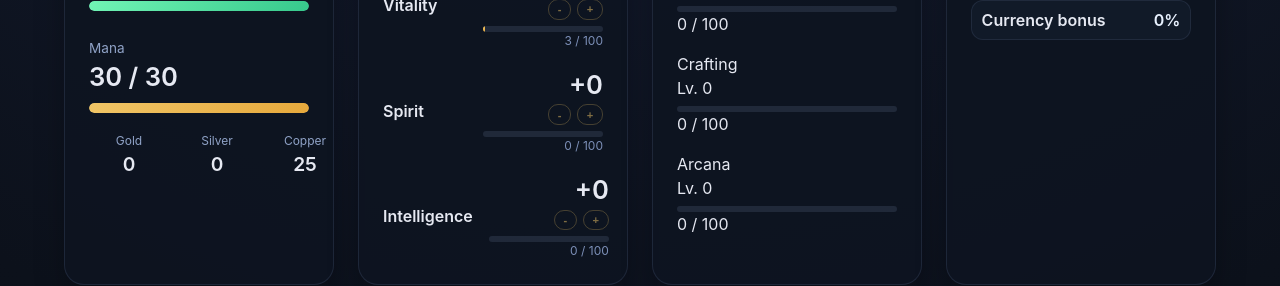
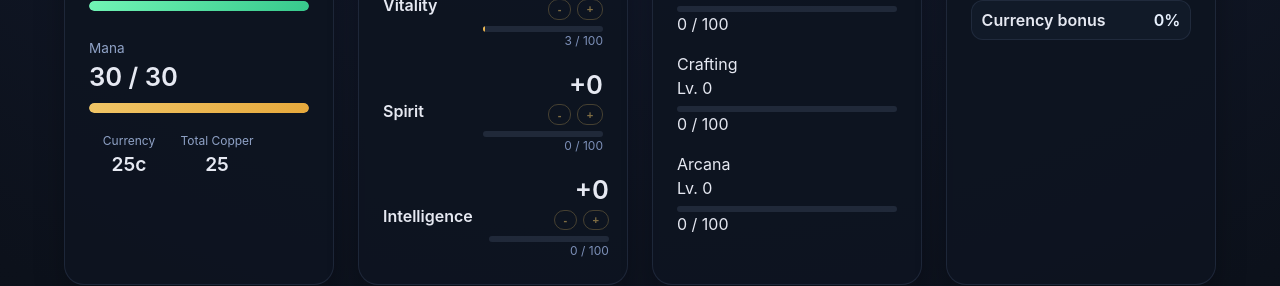
Before and after one commit to Redpoint1/theland, a Vue app: page / in a window 1280 px wide. Shown: the part 800-1086 px from the top of the page. Built offline with nearby package versions, Linux system fonts and the light colour scheme.

Commit message:
add format currency

```diff
--- a/src/App.vue
+++ b/src/App.vue
@@ -39,7 +39,7 @@ const activeActionName = computed(() => {
 const totalCopper = computed(
   () => currencyBreakdown.value.gold * 10000 + currencyBreakdown.value.silver * 100 + currencyBreakdown.value.copper,
 )
-const readableCurrency = computed(() => game.formatCopperToCurrency(totalCopper.value))
+const readableCurrency = computed(() => game.formatCopperToCurrency(totalCopper.value, { showAllUnits: true }))
 
 const hpPercent = computed(() => Math.floor((playerHp.value / Math.max(1, maxHp.value)) * 100))
 const manaPercent = computed(() => Math.floor((mana.value / Math.max(1, maxMana.value)) * 100))
@@ -140,9 +140,7 @@ onBeforeUnmount(() => {
         <template #content>
           <div class="info-tooltip-title">Currency</div>
           <div class="info-tooltip-line">{{ readableCurrency }}</div>
-          <div class="info-tooltip-line">Gold: {{ currencyBreakdown.gold }}</div>
-          <div class="info-tooltip-line">Silver: {{ currencyBreakdown.silver }}</div>
-          <div class="info-tooltip-line">Copper: {{ currencyBreakdown.copper }}</div>
+          <div class="info-tooltip-line">Explicit: {{ game.formatCopperToCurrency(totalCopper, { showAllUnits: true }) }}</div>
           <div class="info-tooltip-line info-tooltip-muted">1 Gold = 100 Silver = 10,000 Copper.</div>
           <div class="info-tooltip-line info-tooltip-muted">Total Copper: {{ totalCopper }}</div>
         </template>
--- a/src/components/IdleActionCard.vue
+++ b/src/components/IdleActionCard.vue
@@ -2,6 +2,7 @@
 import type { ActionItem } from '../stores/game'
 import ProgressBar from './ProgressBar.vue'
 import InfoTooltip from './InfoTooltip.vue'
+import { formatCopperToCurrency } from '../stores/game/progression'
 
 const props = defineProps<{
   action: ActionItem
@@ -46,7 +47,7 @@ const describeEntries = (entries?: Record<string, number>) =>
             Skill XP · {{ entry }}
           </div>
           <div v-if="props.action.gains.currency" class="info-tooltip-line info-tooltip-muted">
-            Currency reward: +{{ props.action.gains.currency }}c (before multipliers)
+            Currency reward: +{{ formatCopperToCurrency(props.action.gains.currency) }} (before multipliers)
           </div>
           <div v-if="props.action.manaCost" class="info-tooltip-line info-tooltip-muted">
             Mana cost: {{ props.action.manaCost }} per completion
--- a/src/components/InventoryItemCard.vue
+++ b/src/components/InventoryItemCard.vue
@@ -2,6 +2,7 @@
 import { computed } from 'vue'
 import type { InventorySlot, ItemDef } from '../stores/game'
 import InfoTooltip from './InfoTooltip.vue'
+import { formatCopperToCurrency } from '../stores/game/progression'
 
 const props = defineProps<{
   slot: InventorySlot
@@ -37,7 +38,7 @@ const canUse = computed(() => canSell.value && itemDef.value?.type === 'Consumab
               <div v-if="itemDef.effectDescription" class="info-tooltip-line">Effect: {{ itemDef.effectDescription }}</div>
               <div class="info-tooltip-line info-tooltip-muted">Type: {{ itemDef.type }} · {{ itemDef.subtype }}</div>
               <div class="info-tooltip-line info-tooltip-muted">Quality: {{ itemDef.quality }}</div>
-              <div class="info-tooltip-line info-tooltip-muted">Value: {{ itemDef.priceCopper }}c</div>
+              <div class="info-tooltip-line info-tooltip-muted">Value: {{ formatCopperToCurrency(itemDef.priceCopper) }}</div>
               <div class="info-tooltip-line info-tooltip-muted">Stack: {{ itemDef.maxStack }}</div>
               <div class="info-tooltip-line info-tooltip-muted">Owned in slot: {{ slot.quantity }}</div>
             </template>
@@ -48,7 +49,7 @@ const canUse = computed(() => canSell.value && itemDef.value?.type === 'Consumab
       </div>
       <div class="inventory-meta">
         <div class="inventory-quality">{{ itemDef.quality }}</div>
-        <div class="inventory-price">{{ itemDef.priceCopper }}c</div>
+        <div class="inventory-price">{{ formatCopperToCurrency(itemDef.priceCopper) }}</div>
       </div>
       <div class="inventory-actions">
         <button class="toggle" :disabled="!canUse" @click="emit('use', slot.id)">Use</button>
--- a/src/stores/game/actions.ts
+++ b/src/stores/game/actions.ts
@@ -1,5 +1,5 @@
 import { computed, ref, type ComputedRef, type Ref } from 'vue'
-import type { SkillBonuses } from './progression'
+import { formatCopperToCurrency, type SkillBonuses } from './progression'
 import type {
   ActiveTask,
   ActiveTaskType,
@@ -121,12 +121,7 @@ export const useActionLogic = ({
       const bonus = skillBonuses.value.currencyMultiplier
       const totalCopper = Math.floor(action.gains.currency * bonus)
       if (totalCopper > 0) {
-        const gold = Math.floor(totalCopper / 10000)
-        const silver = Math.floor((totalCopper % 10000) / 100)
-        const copper = totalCopper % 100
-        if (gold) summary.push(`+${gold}g`)
-        if (silver) summary.push(`+${silver}s`)
-        if (copper || (!gold && !silver)) summary.push(`+${copper}c`)
+        summary.push(`+${formatCopperToCurrency(totalCopper)}`)
       }
     }
 
--- a/src/stores/game/combat.ts
+++ b/src/stores/game/combat.ts
@@ -1,4 +1,5 @@
 import { computed, type ComputedRef, type Ref } from 'vue'
+import { formatCopperToCurrency } from './progression'
 import type { SkillBonuses } from './progression'
 import type {
   ActiveTask,
@@ -114,7 +115,7 @@ export const useCombatLogic = ({
   }
 
   const handleEnemyDefeated = () => {
-    const rewardSummary = `+${combatRewards.exp} XP, +${combatRewards.copper}c`
+    const rewardSummary = `+${combatRewards.exp} XP, +${formatCopperToCurrency(combatRewards.copper)}`
     addCombatLog(
       'kill',
       `Defeated ${combat.enemyName} (Lv. ${combat.enemyLevel}). Rewards: ${rewardSummary}.`,
--- a/src/stores/game/progression.ts
+++ b/src/stores/game/progression.ts
@@ -19,12 +19,29 @@ export interface CurrencyBreakdown {
   gold: number
 }
 
-export const formatCopperToCurrency = (totalCopper: number) => {
+export interface CurrencyFormatOptions {
+  showAllUnits?: boolean
+}
+
+export const formatCopperToCurrency = (
+  totalCopper: number,
+  options: CurrencyFormatOptions = {},
+) => {
+  const { showAllUnits = false } = options
   const normalized = Math.max(0, Math.floor(totalCopper))
   const gold = Math.floor(normalized / 10000)
   const silver = Math.floor((normalized % 10000) / 100)
   const copper = normalized % 100
-  return `${gold}g ${silver}s ${copper}c`
+
+  if (showAllUnits) {
+    return `${gold}g ${silver}s ${copper}c`
+  }
+
+  const parts: string[] = []
+  if (gold > 0) parts.push(`${gold}g`)
+  if (silver > 0) parts.push(`${silver}s`)
+  parts.push(`${copper}c`)
+  return parts.join(' ')
 }
 
 export interface CharacterState {
--- a/src/views/HomeView.vue
+++ b/src/views/HomeView.vue
@@ -35,6 +35,13 @@ const {
 const { actionDurationMs, increaseStatAllocation, decreaseStatAllocation, applyStatAllocations } = game
 
 const formatPercent = (value: number) => `${Math.round(value * 100)}%`
+const totalCopper = computed(
+  () =>
+    currencyBreakdown.value.gold * 10000 +
+    currencyBreakdown.value.silver * 100 +
+    currencyBreakdown.value.copper,
+)
+const readableCurrency = computed(() => game.formatCopperToCurrency(totalCopper.value))
 
 const bonusItems = computed(() => [
   {
@@ -193,16 +200,12 @@ const parseActionLog = (log: { message: string; type: string }): ParsedActionLog
         </div>
         <div class="currency">
           <div>
-            <span class="currency-label">Gold</span>
-            <span class="currency-value">{{ currencyBreakdown.gold }}</span>
+            <span class="currency-label">Currency</span>
+            <span class="currency-value">{{ readableCurrency }}</span>
           </div>
           <div>
-            <span class="currency-label">Silver</span>
-            <span class="currency-value">{{ currencyBreakdown.silver }}</span>
-          </div>
-          <div>
-            <span class="currency-label">Copper</span>
-            <span class="currency-value">{{ currencyBreakdown.copper }}</span>
+            <span class="currency-label">Total Copper</span>
+            <span class="currency-value">{{ totalCopper }}</span>
           </div>
         </div>
       </div>
--- a/src/views/MistVillageView.vue
+++ b/src/views/MistVillageView.vue
@@ -1,6 +1,5 @@
 <script setup lang="ts">
 import { computed, onBeforeUnmount, onMounted, ref } from 'vue'
-import { storeToRefs } from 'pinia'
 import { useGameStore } from '../stores/game'
 
 type VillageAreaId =
@@ -55,7 +54,6 @@ interface Decree {
 }
 
 const game = useGameStore()
-const { currencyBreakdown } = storeToRefs(game)
 
 const areas: VillageArea[] = [
   {
@@ -220,12 +218,8 @@ onBeforeUnmount(() => {
   if (timerHandle) clearInterval(timerHandle)
 })
 
-const totalCopper = computed(
-  () =>
-    currencyBreakdown.value.gold * 10000 +
-    currencyBreakdown.value.silver * 100 +
-    currencyBreakdown.value.copper,
-)
+const totalCopper = computed(() => Math.max(0, Math.floor(game.currency.copper)))
+const formatCurrency = (copper: number) => game.formatCopperToCurrency(copper)
 
 const dispatchSecondsLeft = computed(() =>
   Math.max(0, Math.ceil((dispatchReadyAt.value - now.value) / 1000)),
@@ -276,7 +270,7 @@ const fulfillContract = (contract: RequestContract) => {
   game.addCharacterExp(contract.rewardExp)
   reputation.value += contract.reputation
   addVillageLog(
-    `Completed ${contract.title}: +${contract.rewardCopper}c, +${contract.rewardExp} XP, +${contract.reputation} reputation.`,
+    `Completed ${contract.title}: +${formatCurrency(contract.rewardCopper)}, +${contract.rewardExp} XP, +${contract.reputation} reputation.`,
   )
 }
 
@@ -356,9 +350,7 @@ const selectedAreaMeta = computed(() => areas.find((area) => area.id === selecte
         </p>
       </div>
       <div class="hero-actions">
-        <div class="tick">
-          Coin: {{ currencyBreakdown.gold }}g {{ currencyBreakdown.silver }}s {{ currencyBreakdown.copper }}c
-        </div>
+        <div class="tick">Coin: {{ formatCurrency(totalCopper) }}</div>
         <div class="tick">Village Reputation: {{ reputation }}</div>
       </div>
     </header>
@@ -392,7 +384,7 @@ const selectedAreaMeta = computed(() => areas.find((area) => area.id === selecte
                 <div class="item-hint">
                   Cost:
                   <span class="reward-chip" :class="{ missing: totalCopper < bundle.costCopper }">
-                    {{ bundle.costCopper }}c / {{ totalCopper }}c
+                    {{ formatCurrency(bundle.costCopper) }} / {{ formatCurrency(totalCopper) }}
                   </span>
                 </div>
                 <div class="item-hint">
@@ -407,7 +399,7 @@ const selectedAreaMeta = computed(() => areas.find((area) => area.id === selecte
                 </div>
               </div>
               <button class="toggle" :disabled="!canAffordBundle(bundle)" @click="buyBundle(bundle)">
-                Buy ({{ bundle.costCopper }}c)
+                Buy ({{ formatCurrency(bundle.costCopper) }})
               </button>
             </div>
           </div>
@@ -433,7 +425,10 @@ const selectedAreaMeta = computed(() => areas.find((area) => area.id === selecte
                 </div>
                 <div class="item-hint">
                   Rewards:
-                  <span class="reward-chip">+{{ contract.rewardCopper }}c ({{ totalCopper + contract.rewardCopper }}c)</span>
+                  <span class="reward-chip"
+                    >+{{ formatCurrency(contract.rewardCopper) }}
+                    ({{ formatCurrency(totalCopper + contract.rewardCopper) }})</span
+                  >
                   <span class="reward-chip">+{{ contract.rewardExp }} XP</span>
                   <span class="reward-chip">+{{ contract.reputation }} rep</span>
                 </div>
@@ -464,7 +459,10 @@ const selectedAreaMeta = computed(() => areas.find((area) => area.id === selecte
                 </div>
                 <div class="item-hint">
                   Outputs:
-                  <span v-if="attunement.rewardCopper" class="reward-chip">+{{ attunement.rewardCopper }}c ({{ totalCopper + attunement.rewardCopper }}c)</span>
+                  <span v-if="attunement.rewardCopper" class="reward-chip"
+                    >+{{ formatCurrency(attunement.rewardCopper) }}
+                    ({{ formatCurrency(totalCopper + attunement.rewardCopper) }})</span
+                  >
                   <span v-if="attunement.rewardExp" class="reward-chip">+{{ attunement.rewardExp }} XP</span>
                   <span
                     v-for="reward in attunement.rewardItems ?? []"
@@ -517,7 +515,10 @@ const selectedAreaMeta = computed(() => areas.find((area) => area.id === selecte
                 </div>
                 <div class="item-hint">
                   Rewards:
-                  <span v-if="decree.rewardCopper" class="reward-chip">+{{ decree.rewardCopper }}c ({{ totalCopper + decree.rewardCopper }}c)</span>
+                  <span v-if="decree.rewardCopper" class="reward-chip"
+                    >+{{ formatCurrency(decree.rewardCopper) }}
+                    ({{ formatCurrency(totalCopper + decree.rewardCopper) }})</span
+                  >
                   <span v-if="decree.rewardExp" class="reward-chip">+{{ decree.rewardExp }} XP</span>
                   <span
                     v-for="reward in decree.rewardItems ?? []"
```
Also changed, not shown: src/views/CombatView.vue (+9 -7 lines).
